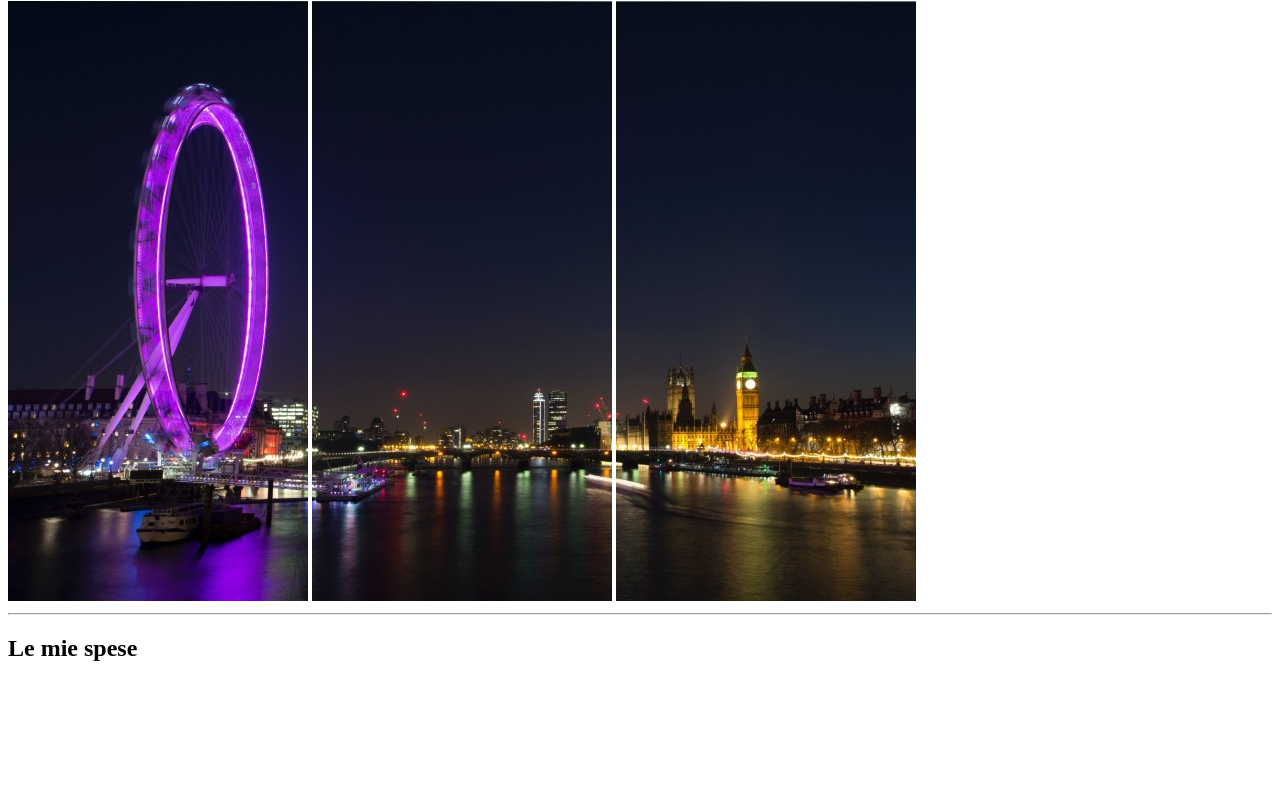
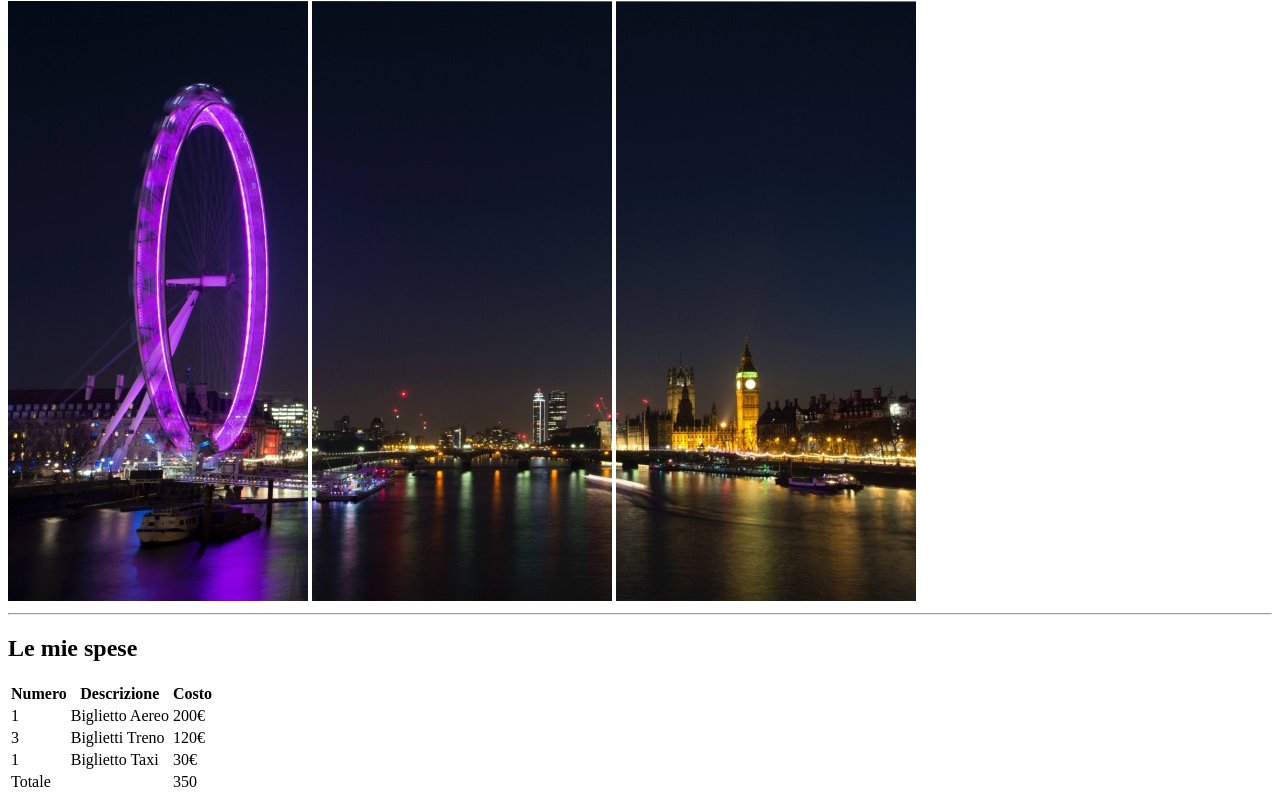
Before and after one commit to Paolo-dev-it/html-london-trip, a plain HTML site: page index.html in a window 1280 px wide. Shown: the part 79-881 px from the top of the page. Before the commit the page ends 800 px from the top, so only its background shows below. Drawn offline with Linux system fonts and the light colour scheme.

Commit message:
Ho aggiunto la tabella

```diff
--- a/index.html
+++ b/index.html
@@ -4,7 +4,7 @@
     <meta charset="UTF-8">
     <meta http-equiv="X-UA-Compatible" content="IE=edge">
     <meta name="viewport" content="width=device-width, initial-scale=1.0">
-    <title>Document</title>
+    <title> Il mio viaggio a Londra </title>
 </head>
 <body>
 
@@ -18,5 +18,43 @@
 
     <h2> Le mie spese </h2>
 
+    <table>
+        <thead>
+            <tr>
+                <th> Numero </th>
+                <th> Descrizione </th>
+                <th> Costo </th>
+            </tr>
+        </thead>
+
+        <tbody>
+            <tr>
+                <td> 1 </td>
+                <td> Biglietto Aereo </td>
+                <td> 200&euro;</td>
+            </tr>
+
+            <tr>
+                <td> 3 </td>
+                <td> Biglietti Treno</td>
+                <td> 120&euro;</td>
+            </tr>
+
+            <tr>
+                <td> 1 </td>
+                <td> Biglietto Taxi </td>
+                <td> 30&euro; </td>
+            </tr>
+
+        </tbody>
+
+        <tfoot>
+            <tr>
+                <td colspan="2"> Totale </td>
+                <td> 350 </td>
+            </tr>
+        </tfoot>
+    </table>
+
 </body>
 </html>
```
